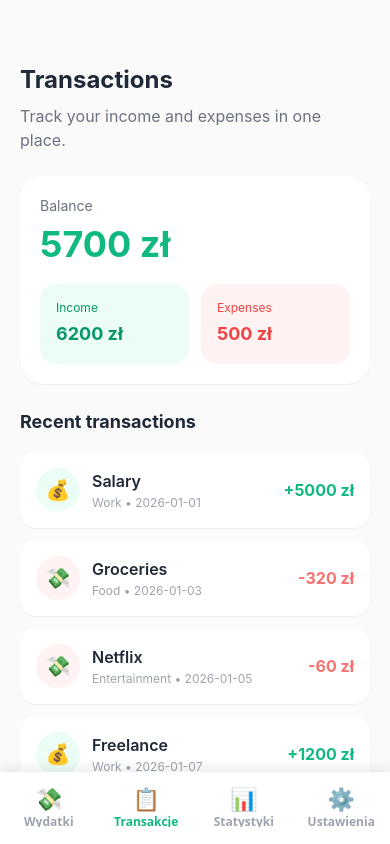
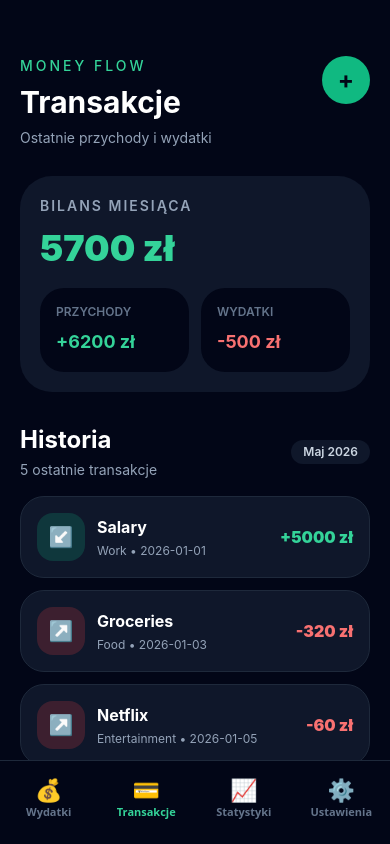
Before and after one commit to Giszta/budget-app, a React Native app: screen /Transactions in a window 390 px wide. Built offline with nearby package versions, Linux system fonts and the light colour scheme.

Commit message:
Improve navigation and transactions screen

```diff
--- a/App.tsx
+++ b/App.tsx
@@ -8,8 +8,8 @@ import RootNavigator from "./src/navigation/RootNavigator";
 export default function App() {
   return (
     <NavigationContainer>
+      <StatusBar style="light" />
       <RootNavigator />
-      <StatusBar style="auto" />
     </NavigationContainer>
   );
 }
--- a/src/navigation/RootNavigator.tsx
+++ b/src/navigation/RootNavigator.tsx
@@ -2,37 +2,50 @@ import { Text } from "react-native";
 import { createBottomTabNavigator } from "@react-navigation/bottom-tabs";
 
 import ExpensesScreen from "../screens/ExpensesScreen";
+import SettingsScreen from "../screens/SettingsScreen";
+import StatisticsScreen from "../screens/StatisticsScreen";
 import TransactionsScreen from "../screens/TransactionsScreen";
-import StatisticsScreen from "../screens/StatisticsScreen";
-import SettingsScreen from "../screens/SettingsScreen";
 import { RootTabParamList } from "./types";
 
 const Tab = createBottomTabNavigator<RootTabParamList>();
 
+type TabIconProps = {
+  focused: boolean;
+  icon: string;
+};
+
+function TabIcon({ focused, icon }: TabIconProps) {
+  return (
+    <Text
+      style={{
+        fontSize: 22,
+        color: focused ? "#34d399" : "#64748b",
+      }}
+    >
+      {icon}
+    </Text>
+  );
+}
+
 export default function RootNavigator() {
   return (
     <Tab.Navigator
+      initialRouteName="Expenses"
       screenOptions={{
         headerShown: false,
-        tabBarActiveTintColor: "#10B981",
-        tabBarInactiveTintColor: "#9CA3AF",
+        tabBarActiveTintColor: "#34d399",
+        tabBarInactiveTintColor: "#64748b",
         tabBarStyle: {
-          height: 72,
-          paddingTop: 8,
-          paddingBottom: 12,
-          borderTopWidth: 0,
-          elevation: 8,
-          shadowColor: "#000",
-          shadowOpacity: 0.08,
-          shadowRadius: 12,
-          shadowOffset: {
-            width: 0,
-            height: -4,
-          },
+          height: 84,
+          paddingTop: 10,
+          paddingBottom: 18,
+          borderTopWidth: 1,
+          borderTopColor: "#1e293b",
+          backgroundColor: "#020617",
         },
         tabBarLabelStyle: {
-          fontSize: 12,
-          fontWeight: "600",
+          fontSize: 11,
+          fontWeight: "700",
         },
       }}
     >
@@ -41,9 +54,7 @@ export default function RootNavigator() {
         component={ExpensesScreen}
         options={{
           title: "Wydatki",
-          tabBarIcon: ({ color }) => (
-            <Text style={{ fontSize: 22, color }}>💸</Text>
-          ),
+          tabBarIcon: ({ focused }) => <TabIcon focused={focused} icon="💰" />,
         }}
       />
 
@@ -52,9 +63,7 @@ export default function RootNavigator() {
         component={TransactionsScreen}
         options={{
           title: "Transakcje",
-          tabBarIcon: ({ color }) => (
-            <Text style={{ fontSize: 22, color }}>📋</Text>
-          ),
+          tabBarIcon: ({ focused }) => <TabIcon focused={focused} icon="💳" />,
         }}
       />
 
@@ -63,9 +72,7 @@ export default function RootNavigator() {
         component={StatisticsScreen}
         options={{
           title: "Statystyki",
-          tabBarIcon: ({ color }) => (
-            <Text style={{ fontSize: 22, color }}>📊</Text>
-          ),
+          tabBarIcon: ({ focused }) => <TabIcon focused={focused} icon="📈" />,
         }}
       />
 
@@ -74,9 +81,7 @@ export default function RootNavigator() {
         component={SettingsScreen}
         options={{
           title: "Ustawienia",
-          tabBarIcon: ({ color }) => (
-            <Text style={{ fontSize: 22, color }}>⚙️</Text>
-          ),
+          tabBarIcon: ({ focused }) => <TabIcon focused={focused} icon="⚙️" />,
         }}
       />
     </Tab.Navigator>
--- a/src/screens/TransactionsScreen.tsx
+++ b/src/screens/TransactionsScreen.tsx
@@ -1,67 +1,132 @@
-import { ScrollView, Text, View } from "react-native";
+import { ScrollView, Text, TouchableOpacity, View } from "react-native";
 
-import { TransactionListItem } from "../features/transactions/components/TransactionListItem";
-import { TransactionsSummary } from "../features/transactions/components/TransactionsSummary";
 import { mockTransactions } from "../features/transactions/data/mockTransactions";
-import {
-  getBalance,
-  getTotalExpenses,
-  getTotalIncome,
-} from "../features/transactions/utils/transactions";
+import { formatCurrency } from "../utils/currency";
 
 export default function TransactionsScreen() {
-  const income = getTotalIncome(mockTransactions);
-  const expenses = getTotalExpenses(mockTransactions);
-  const balance = getBalance(mockTransactions);
+  const income = mockTransactions
+    .filter((transaction) => transaction.type === "income")
+    .reduce((sum, transaction) => sum + transaction.amount, 0);
 
-  const hasTransactions = mockTransactions.length > 0;
+  const expenses = mockTransactions
+    .filter((transaction) => transaction.type === "expense")
+    .reduce((sum, transaction) => sum + transaction.amount, 0);
+
+  const balance = income - expenses;
 
   return (
-    <View className="flex-1 bg-neutral-50">
-      <ScrollView
-        className="flex-1"
-        contentContainerClassName="px-5 pt-16 pb-28"
-        showsVerticalScrollIndicator={false}
-      >
-        <Text className="text-2xl font-bold text-gray-800 mb-2">
-          Transactions
+    <ScrollView
+      className="flex-1 bg-slate-950"
+      contentContainerClassName="px-5 pb-32 pt-14"
+      showsVerticalScrollIndicator={false}
+    >
+      <View className="flex-row items-start justify-between">
+        <View>
+          <Text className="text-sm font-medium uppercase tracking-[3px] text-emerald-400">
+            Money flow
+          </Text>
+          <Text className="mt-2 text-3xl font-bold text-white">Transakcje</Text>
+          <Text className="mt-2 text-sm text-slate-400">
+            Ostatnie przychody i wydatki
+          </Text>
+        </View>
+
+        <TouchableOpacity
+          activeOpacity={0.85}
+          className="h-12 w-12 items-center justify-center rounded-full bg-emerald-500"
+        >
+          <Text className="text-2xl font-bold text-slate-950">+</Text>
+        </TouchableOpacity>
+      </View>
+
+      <View className="mt-7 rounded-[32px] bg-slate-900 p-5">
+        <Text className="text-sm font-semibold uppercase tracking-[2px] text-slate-400">
+          Bilans miesiąca
         </Text>
 
-        <Text className="text-base text-gray-500 mb-6">
-          Track your income and expenses in one place.
+        <Text
+          className={`mt-3 text-4xl font-black ${
+            balance >= 0 ? "text-emerald-400" : "text-red-400"
+          }`}
+        >
+          {formatCurrency(balance)}
         </Text>
 
-        <TransactionsSummary
-          income={income}
-          expenses={expenses}
-          balance={balance}
-        />
+        <View className="mt-5 flex-row gap-3">
+          <View className="flex-1 rounded-3xl bg-slate-950 p-4">
+            <Text className="text-xs font-semibold uppercase text-slate-500">
+              Przychody
+            </Text>
+            <Text className="mt-2 text-lg font-bold text-emerald-400">
+              +{formatCurrency(income)}
+            </Text>
+          </View>
 
-        <View className="mb-4">
-          <Text className="text-lg font-bold text-gray-800 mb-4">
-            Recent transactions
+          <View className="flex-1 rounded-3xl bg-slate-950 p-4">
+            <Text className="text-xs font-semibold uppercase text-slate-500">
+              Wydatki
+            </Text>
+            <Text className="mt-2 text-lg font-bold text-red-400">
+              -{formatCurrency(expenses)}
+            </Text>
+          </View>
+        </View>
+      </View>
+
+      <View className="mt-8 flex-row items-center justify-between">
+        <View>
+          <Text className="text-2xl font-bold text-white">Historia</Text>
+          <Text className="mt-1 text-sm text-slate-400">
+            {mockTransactions.length} ostatnie transakcje
           </Text>
+        </View>
 
-          {hasTransactions ? (
-            mockTransactions.map((transaction) => (
-              <TransactionListItem
-                key={transaction.id}
-                transaction={transaction}
-              />
-            ))
-          ) : (
-            <View className="bg-white rounded-3xl p-6 items-center shadow-sm">
-              <Text className="text-4xl mb-3">📭</Text>
-              <Text className="text-base font-semibold text-gray-800 mb-1">
-                No transactions yet
+        <Text className="rounded-full bg-slate-900 px-3 py-1 text-xs font-semibold text-slate-300">
+          Maj 2026
+        </Text>
+      </View>
+
+      <View className="mt-4 gap-3">
+        {mockTransactions.map((transaction) => {
+          const isIncome = transaction.type === "income";
+
+          return (
+            <TouchableOpacity
+              key={transaction.id}
+              activeOpacity={0.85}
+              className="flex-row items-center justify-between rounded-3xl border border-slate-800 bg-slate-900 p-4"
+            >
+              <View className="flex-1 flex-row items-center">
+                <View
+                  className={`h-12 w-12 items-center justify-center rounded-2xl ${
+                    isIncome ? "bg-emerald-500/20" : "bg-red-500/20"
+                  }`}
+                >
+                  <Text className="text-xl">{isIncome ? "↙️" : "↗️"}</Text>
+                </View>
+
+                <View className="ml-3 flex-1">
+                  <Text className="text-base font-bold text-white">
+                    {transaction.title}
+                  </Text>
+                  <Text className="mt-1 text-xs text-slate-400">
+                    {transaction.category} • {transaction.date}
+                  </Text>
+                </View>
+              </View>
+
+              <Text
+                className={`ml-3 text-base font-black ${
+                  isIncome ? "text-emerald-400" : "text-red-400"
+                }`}
+              >
+                {isIncome ? "+" : "-"}
+                {formatCurrency(transaction.amount)}
               </Text>
-              <Text className="text-sm text-gray-500 text-center">
-                Add your first income or expense to start tracking your budget.
-              </Text>
-            </View>
-          )}
-        </View>
-      </ScrollView>
-    </View>
+            </TouchableOpacity>
+          );
+        })}
+      </View>
+    </ScrollView>
   );
 }
```
